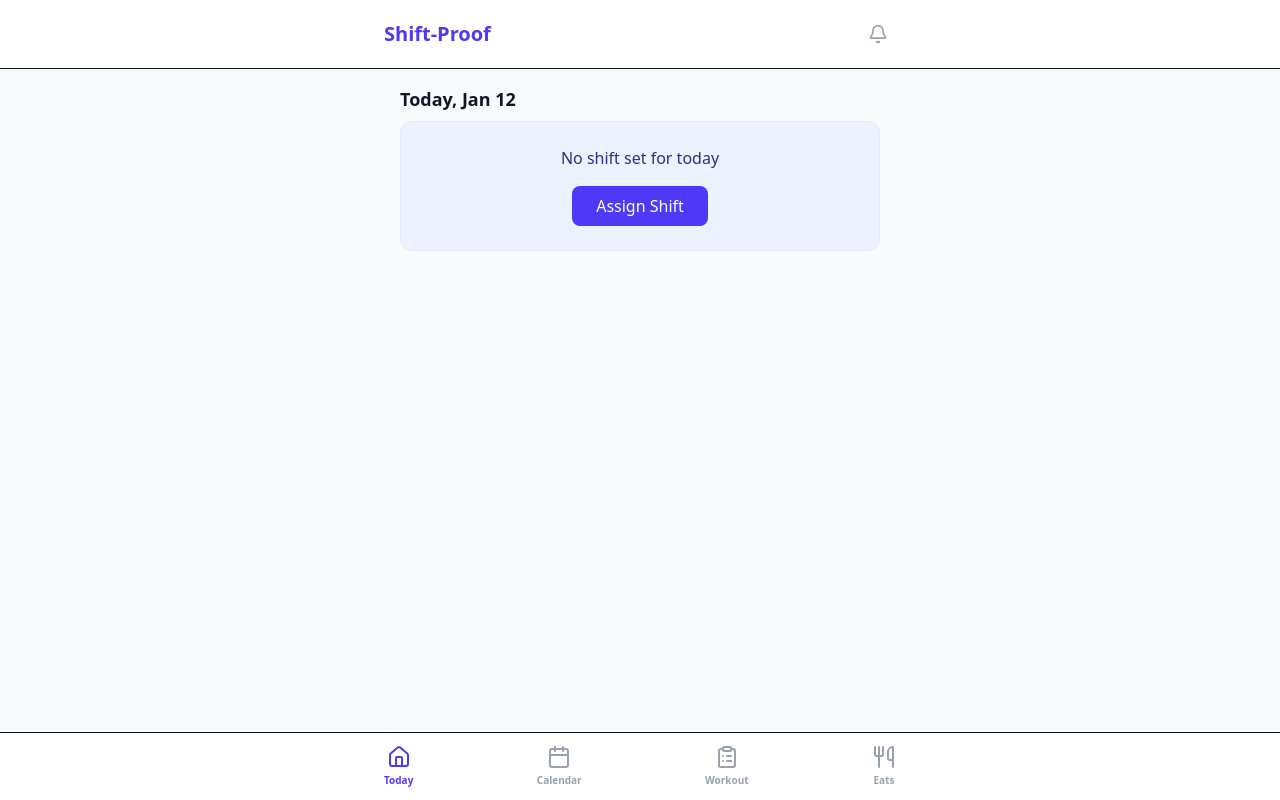
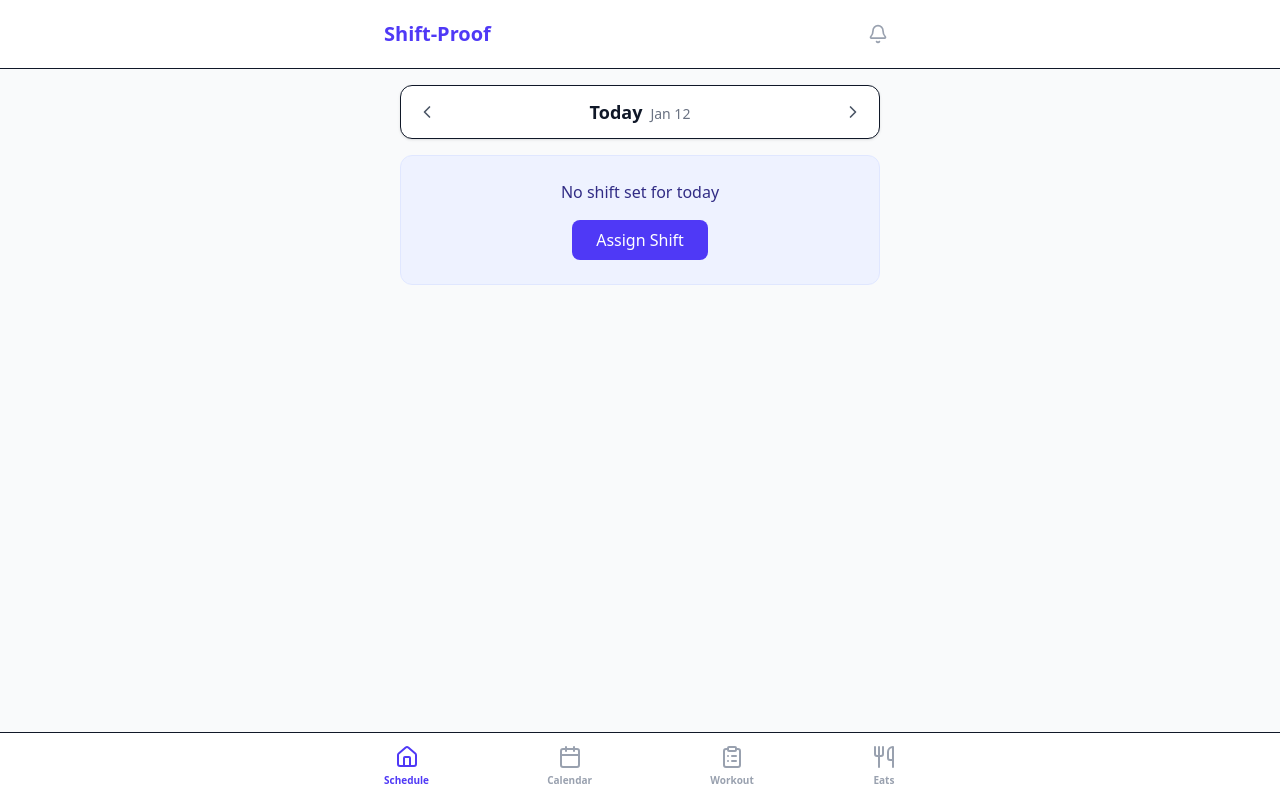
Before and after one commit to Toymakerftw/shift-proof, a React (Vite) app: page / in a window 1280 px wide. Built offline with nearby package versions, Linux system fonts and the light colour scheme.

Commit message:
feat: enable daily schedule navigation (previous/next day)

```diff
--- a/src/App.tsx
+++ b/src/App.tsx
@@ -1,7 +1,7 @@
 import { useState, useEffect } from 'react';
-import { Calendar as CalendarIcon, ClipboardList, Utensils, Home, Bell, Circle, Play } from 'lucide-react';
+import { Calendar as CalendarIcon, ClipboardList, Utensils, Home, Bell, Circle, Play, ChevronLeft, ChevronRight } from 'lucide-react';
 import { SHIFT_PROTOCOLS, WORKOUT_PLAN, NUTRITION_PLAN, type ShiftType, type ScheduleProtocol } from './constants';
-import { format, startOfMonth, endOfMonth, eachDayOfInterval, isSameDay, getDay, addDays, subDays } from 'date-fns';
+import { format, startOfMonth, endOfMonth, eachDayOfInterval, isSameDay, getDay, addDays, subDays, isTomorrow, isYesterday } from 'date-fns';
 import { clsx, type ClassValue } from 'clsx';
 import { twMerge } from 'tailwind-merge';
 import WorkoutPlayer from './components/WorkoutPlayer';
@@ -166,10 +166,38 @@ export default function App() {
         {activeTab === 'today' && (
           <div className="space-y-6 animate-in fade-in slide-in-from-bottom-4">
             <section>
-              <h2 className="text-lg font-semibold mb-2">Today, {format(new Date(), 'MMM d')}</h2>
+              <div className="flex items-center justify-between mb-4 bg-white p-2 rounded-xl border shadow-sm">
+                <button
+                  onClick={() => setSelectedDate(prev => subDays(prev, 1))}
+                  className="p-2 hover:bg-gray-100 rounded-lg text-gray-600 transition-colors"
+                >
+                  <ChevronLeft size={20} />
+                </button>
+
+                <h2 className="text-lg font-bold text-gray-900">
+                  {isSameDay(selectedDate, new Date())
+                    ? "Today"
+                    : isTomorrow(selectedDate)
+                    ? "Tomorrow"
+                    : isYesterday(selectedDate)
+                    ? "Yesterday"
+                    : format(selectedDate, 'EEE, MMM d')}
+                  <span className="font-normal text-gray-500 text-sm ml-2">
+                    {format(selectedDate, 'MMM d')}
+                  </span>
+                </h2>
+
+                <button
+                  onClick={() => setSelectedDate(prev => addDays(prev, 1))}
+                  className="p-2 hover:bg-gray-100 rounded-lg text-gray-600 transition-colors"
+                >
+                  <ChevronRight size={20} />
+                </button>
+              </div>
+
               {!currentShift ? (
                 <div className="bg-indigo-50 border border-indigo-100 rounded-xl p-6 text-center">
-                  <p className="text-indigo-900 mb-4">No shift set for today</p>
+                  <p className="text-indigo-900 mb-4">No shift set for {isSameDay(selectedDate, new Date()) ? 'today' : 'this day'}</p>
                   <button
                     onClick={() => setActiveTab('calendar')}
                     className="bg-indigo-600 text-white px-6 py-2 rounded-lg font-medium"
@@ -434,7 +462,7 @@ export default function App() {
             active={activeTab === 'today'}
             onClick={() => setActiveTab('today')}
             icon={<Home size={24} />}
-            label="Today"
+            label="Schedule"
           />
           <NavButton
             active={activeTab === 'calendar'}
```
